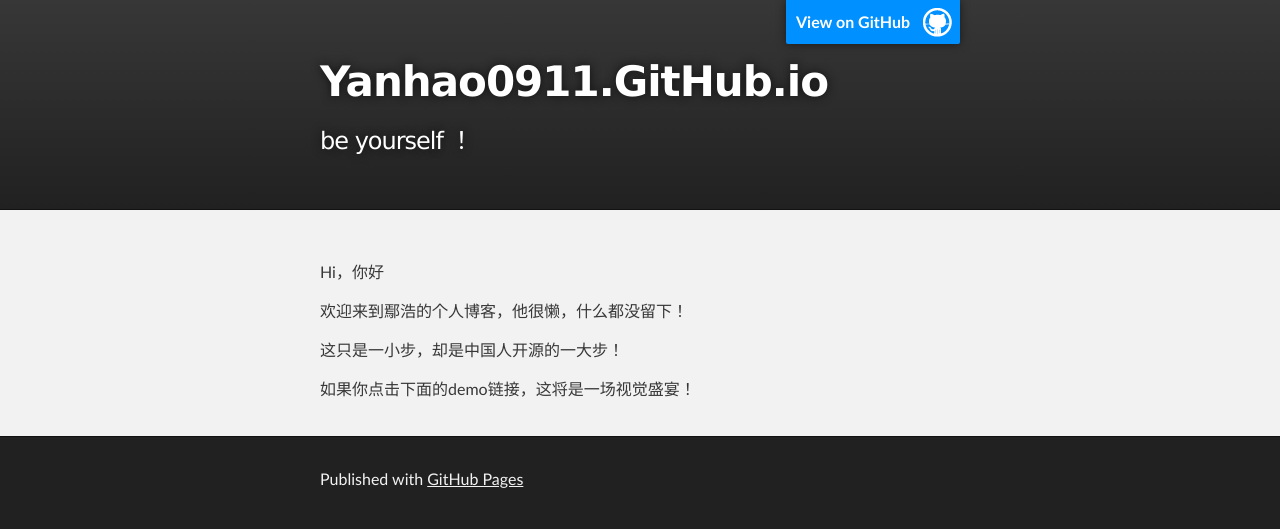
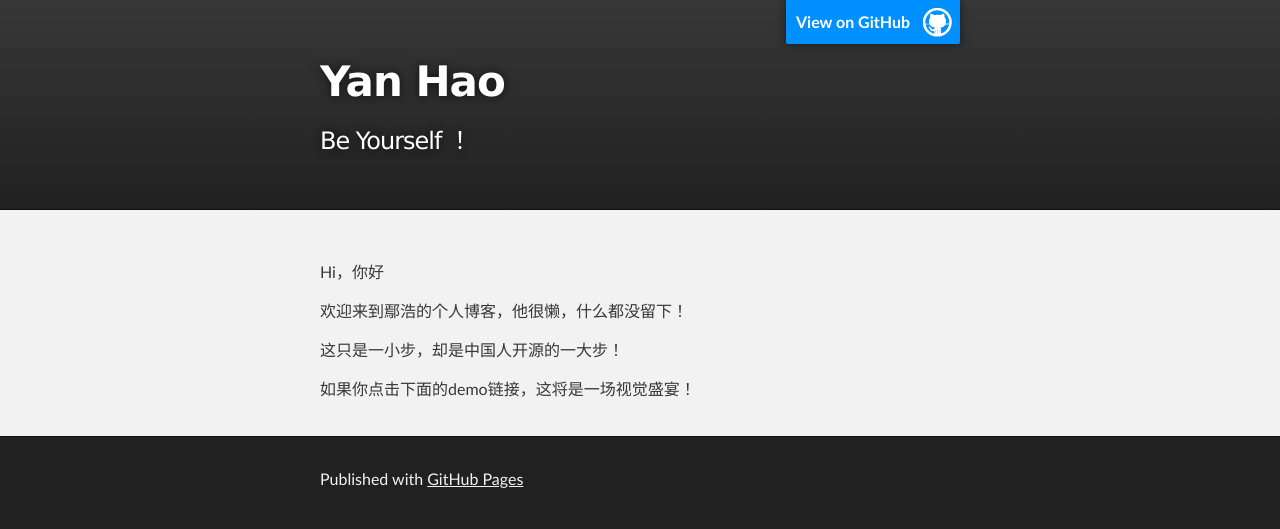
Before and after one commit to yanhao0911/test1, a plain HTML site: page index.html in a window 1280 px wide. Drawn offline with Linux system fonts and the light colour scheme.

Commit message:
Replace master branch with page content via GitHub

```diff
--- a/index.html
+++ b/index.html
@@ -4,11 +4,11 @@
   <head>
     <meta charset='utf-8'>
     <meta http-equiv="X-UA-Compatible" content="chrome=1">
-    <meta name="description" content="Yanhao0911.GitHub.io :  be yourself ！">
+    <meta name="description" content="Yan Hao : Be Yourself ！">
 
     <link rel="stylesheet" type="text/css" media="screen" href="stylesheets/stylesheet.css">
 
-    <title>Yanhao0911.GitHub.io</title>
+    <title>Yan Hao</title>
   </head>
 
   <body>
@@ -18,8 +18,8 @@
         <header class="inner">
           <a id="forkme_banner" href="https://github.com/yanhao0911">View on GitHub</a>
 
-          <h1 id="project_title">Yanhao0911.GitHub.io</h1>
-          <h2 id="project_tagline"> be yourself ！</h2>
+          <h1 id="project_title">Yan Hao</h1>
+          <h2 id="project_tagline">Be Yourself ！</h2>
 
         </header>
     </div>
--- a/params.json
+++ b/params.json
@@ -1 +1 @@
-{"name":"Yanhao0911.GitHub.io","tagline":" be yourself ！","body":"Hi，你好\r\n\r\n欢迎来到鄢浩的个人博客，他很懒，什么都没留下！\r\n\r\n这只是一小步，却是中国人开源的一大步！\r\n\r\n如果你点击下面的demo链接，这将是一场视觉盛宴！\r\n\r\n","google":"","note":"Don't delete this file! It's used internally to help with page regeneration."}
+{"name":"Yan Hao","tagline":"Be Yourself ！","body":"Hi，你好\r\n\r\n欢迎来到鄢浩的个人博客，他很懒，什么都没留下！\r\n\r\n这只是一小步，却是中国人开源的一大步！\r\n\r\n如果你点击下面的demo链接，这将是一场视觉盛宴！\r\n\r\n","google":"","note":"Don't delete this file! It's used internally to help with page regeneration."}
```
